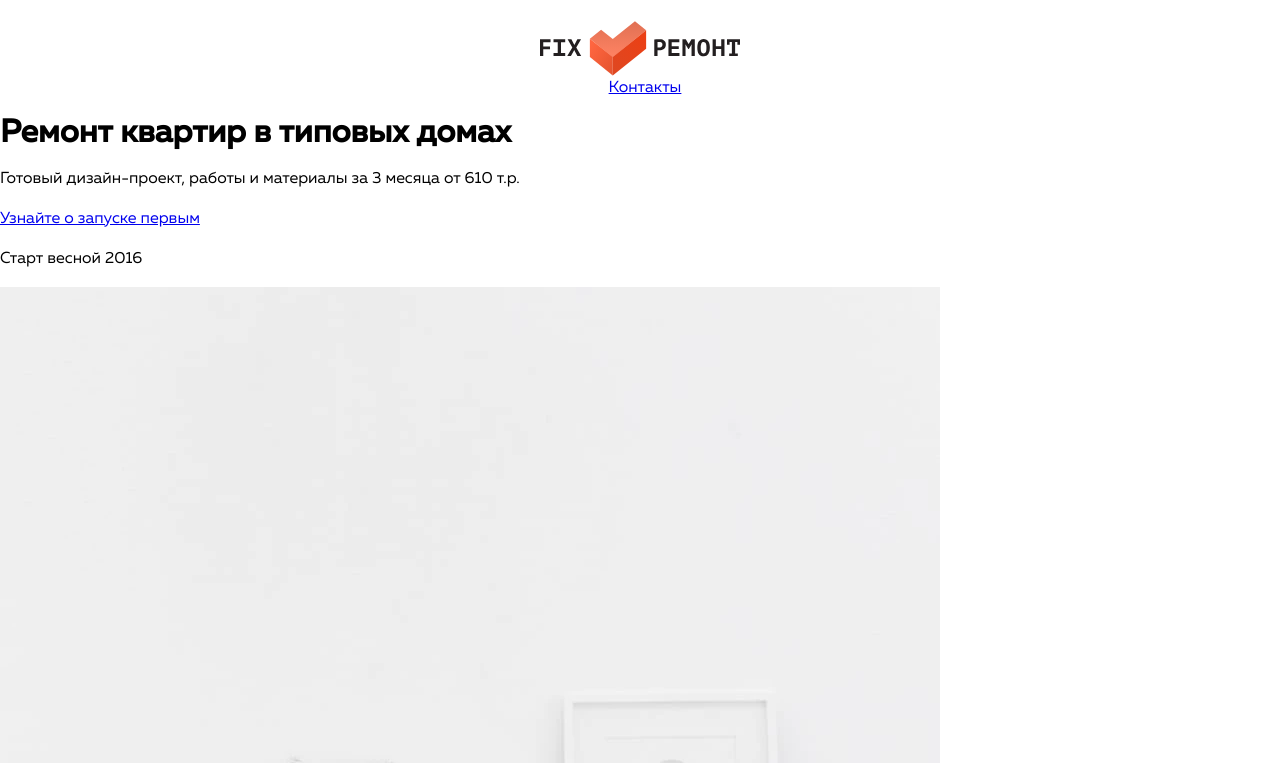
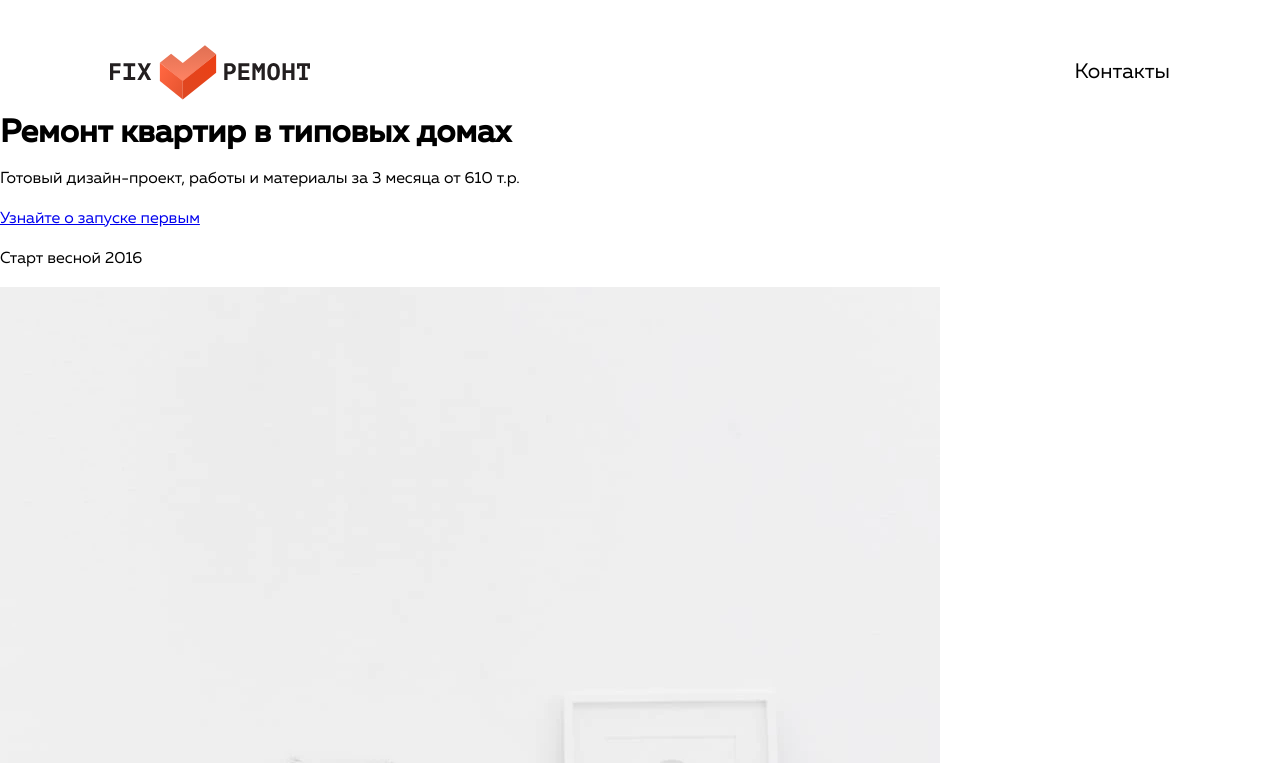
Before and after one commit to Pavel-Liteiniy/m18-test-task, a website: page src/index.html in a window 1280 px wide. Shown: the top 763 px of the page. Drawn offline with nearby package versions, Linux system fonts and the light colour scheme; files that its build step writes are made by us from their sources.

Commit message:
Обновляет разметку навигации

```diff
--- a/src/index.html
+++ b/src/index.html
@@ -31,20 +31,25 @@
 		<header class="header">
 			<div class="header__wrapper wrapper">
 				<nav class="header__navigation navigation">
-					<a
-						class="navigation__item navigation__item--main"
-						aria-label="Главная страница"
+					<ul class="navigation__list">
+						<li class="navigation__item navigation__item--main">
+							<a aria-label="Главная страница"
 								><img
 									src="/img/logo.svg"
 									width="200"
 									height="55"
 									alt="Логотип FIX Ремонт"
 							/></a>
-					<a
-						class="navigation__item navigation__item--contacts"
-						href="javascript:void(0);"
-						>Контакты</a
+						</li>
+						<li class="navigation__item navigation__item--contacts">
+							<a href="javascript:void(0);">
+								<svg width="25" height="26">
+									<use xlink:href="img/sprite.svg#icon-call"></use>
+								</svg>
+								Контакты</a
 							>
+						</li>
+					</ul>
 				</nav>
 			</div>
 		</header>
```
Lines whose indentation alone changed are shown as unchanged.
